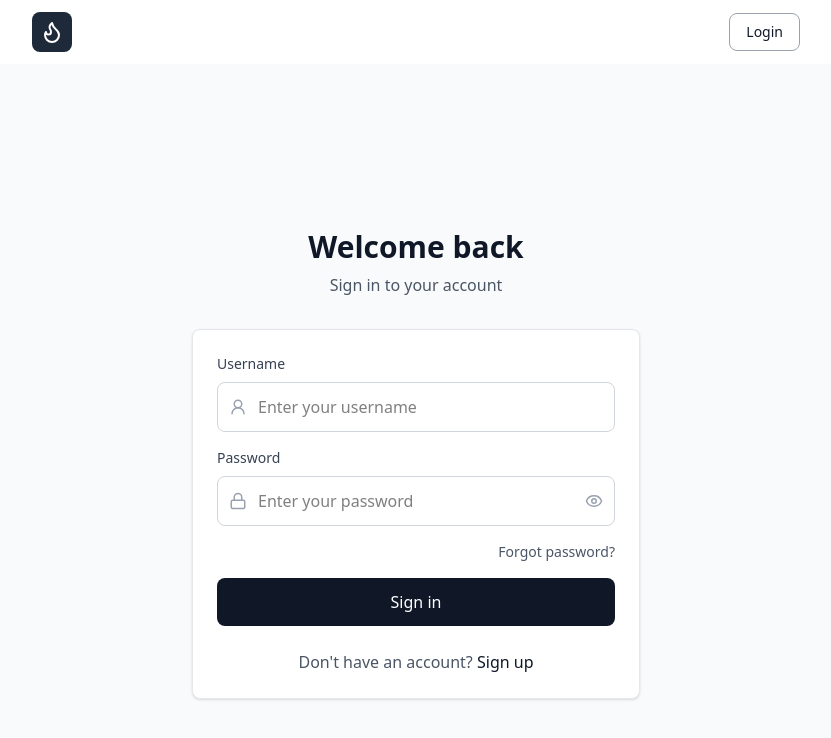
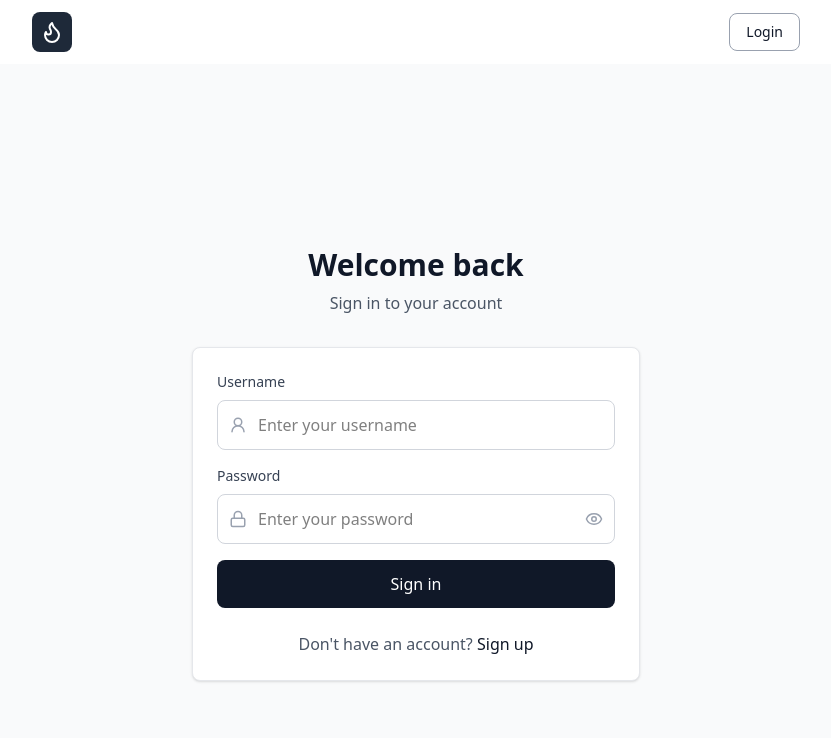
Before and after one commit to nestorbird-nitish/UnIsocial, a React (Vite) app in the folder frontend/: page /login in a window 1280 px wide. Shown: the top 738 px of the page, without its empty margins (224-1055 px from the left). Built offline with nearby package versions, Linux system fonts and the light colour scheme.

Commit message:
fixed: small issues

```diff
--- a/frontend/src/components/Auth/Login.jsx
+++ b/frontend/src/components/Auth/Login.jsx
@@ -149,17 +149,7 @@
                             {errors.password && <ErrorText message={errors.password} />}
                         </div>
 
-                        {/* Forgot password */}
-                        <div className="flex justify-end">
-                            <button
-                                type="button"
-                                className="text-sm text-gray-600 hover:text-gray-900 transition duration-200"
-                            >
-                                Forgot password?
-                            </button>
-                        </div>
 
-                        {/* Submit */}
                         <button
                             type="submit"
                             disabled={isLoading}
--- a/frontend/src/components/Home.jsx
+++ b/frontend/src/components/Home.jsx
@@ -21,7 +21,7 @@
 
     const fetchPosts = async (category) => {
 
-        console.log(category);
+
 
         setLoading(true);
         try {
```
